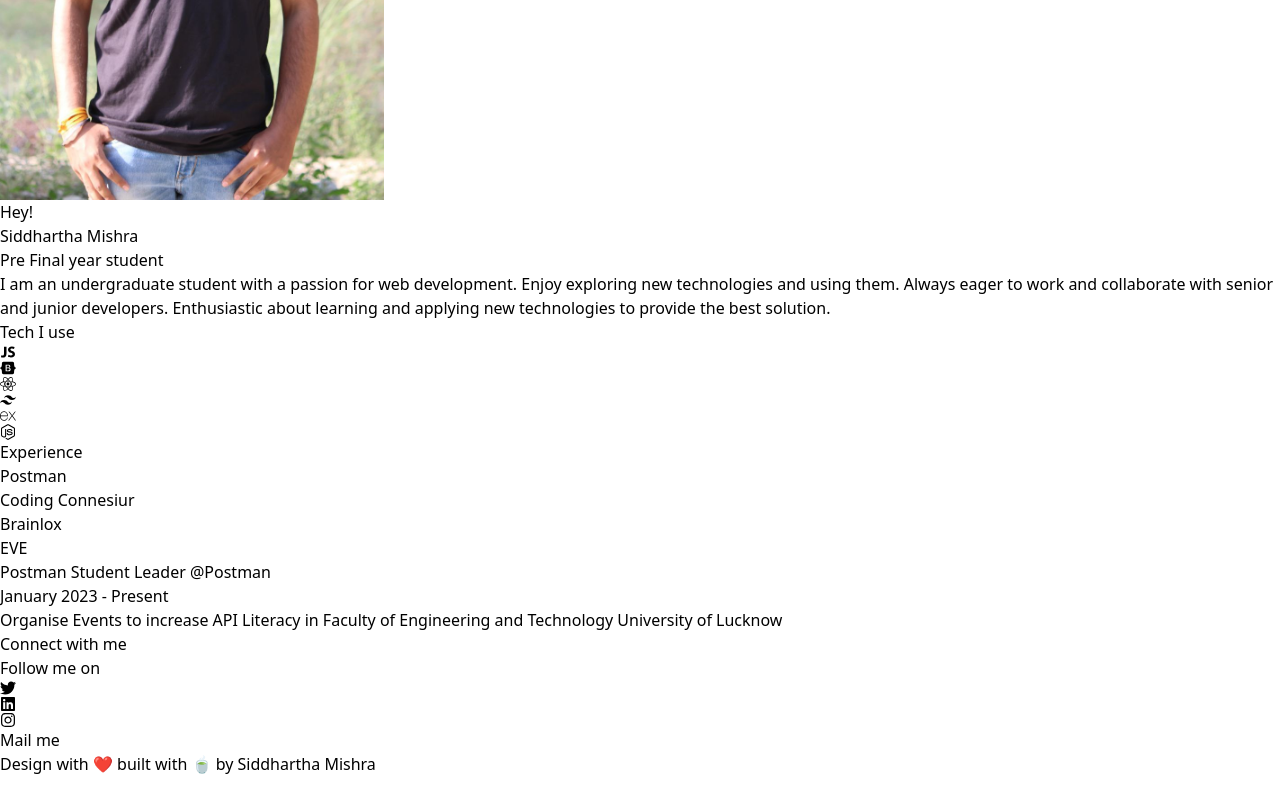
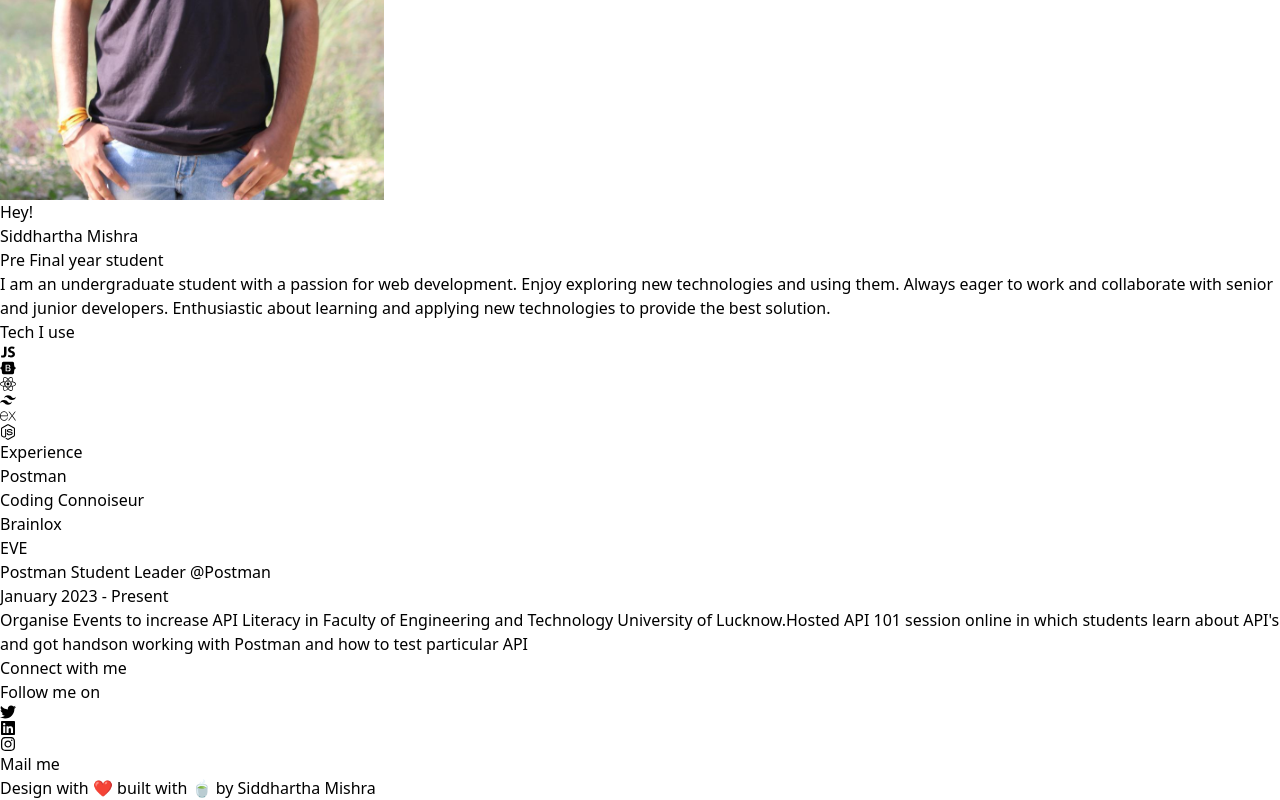
Before and after one commit to SiddharthaMishra-dev/Portfolio-react, a React (Vite) app: page / in a window 1280 px wide. Shown: the part 424-1224 px from the top of the page. Before the commit the page ends 1200 px from the top, so only its background shows below. Built offline with nearby package versions, Linux system fonts and the light colour scheme.

Commit message:
update UI and content

```diff
--- a/package.json
+++ b/package.json
@@ -9,6 +9,7 @@
     "preview": "vite preview"
   },
   "dependencies": {
+    "@emotion/react": "^11.10.6",
     "react": "^18.2.0",
     "react-dom": "^18.2.0",
     "react-icons": "^4.8.0",
--- a/src/About.jsx
+++ b/src/About.jsx
@@ -32,10 +32,12 @@
             </div>
 
             <div className="technologies text-gray-200 p-10 lg:w-3/4 m-auto mt-32 mb-32 bg-slate-800 rounded-md">
-                <h3 className="text-5xl text-center m-5 ">Tech I use</h3>
+                <h3 className="text-5xl text-center m-5"><span className="active">Tech I use</span></h3>
                 <div className="flex gap-36 w-1/2 m-auto p-10 justify-center">
                     <div>
-                        <div className="p-3 text-4xl  hover:-translate-y-1 duration-300 hover:text-sky-500"><IoLogoJavascript/></div>
+                        <div className="p-3 text-4xl  hover:-translate-y-1 duration-300 hover:text-sky-500">
+                            <IoLogoJavascript/>
+                        </div>
                         <div className="p-3 text-4xl  hover:-translate-y-1 duration-300 hover:text-sky-500"><FaBootstrap/></div>
                         <div className="p-3 text-4xl  hover:-translate-y-1 duration-300 hover:text-sky-500"><FaReact/></div>
                     </div>
@@ -53,7 +55,7 @@
                         {
                             experience.map((job,index1)=>{
                                 return(
-                                    <p key={index1} onClick={()=>handleChange(job.id)} className={`p-1 text-lg cursor-pointer hover:text-sky-500 ${job.id === index && 'active'}`}>
+                                    <p key={index1} onClick={()=>handleChange(job.id)} className={`p-1 text-xl cursor-pointer hover:text-sky-500 ${job.id === index && 'active'}`}>
                                         {job.company}
                                     </p>
                                 )
@@ -61,7 +63,7 @@
                         }
                     </div >
                     <div className="job-item p-5 bg-slate-800 rounded-md mt-5">
-                        <p className="text-2xl text-sky-500 font-bold shadow-2xl"><span className="text-gray-200">{experience[index].designation}</span> @{experience[index].company}</p>
+                        <p className="text-2xl text-sky-500 font-bold"><span className="text-gray-200">{experience[index].designation}</span> @{experience[index].company}</p>
                         <p className="mt-2 text-gray-400">{experience[index].tenure}</p>
                         <article className="mt-2">
                             {experience[index].description}
@@ -70,7 +72,7 @@
             </div>
 
             <div className="connect text-gray-200 p-10  mb-32">
-                <h3 className="text-5xl text-center m-5">Connect with me</h3>
+                <h3 className="text-5xl text-center m-5"><span className="active">Connect with me</span></h3>
                 <div className="follow flex flex-col items-center">
                     <p className="p-5 text-slate-400">Follow me on </p>
                     <ul className="flex gap-5 p-5">
--- a/src/Projects.jsx
+++ b/src/Projects.jsx
@@ -10,7 +10,7 @@
         <div className='m-0 w-full h-screen flex flex-col justify-between'>
             <Nav/>
             <div className="text-gray-200">
-                <h2 className=" text-3xl text-center m-10">I have made these</h2>
+                <h2 className=" text-3xl text-center m-10"><span className="active p-1">I have built these</span></h2>
                 <div className="flex flex-col justify-center items-center">
                     <div className="rounded-md mt-10 m-10 shadow-2xl  md:flex items-center md:w-3/4 ">
                         <div className="bg-sky-500 md:w-4/5">
@@ -55,10 +55,6 @@
                     </div>
 
 
-
-
-
-
                 </div>
             </div>
             <Footer/>
--- a/src/data.js
+++ b/src/data.js
@@ -3,24 +3,28 @@
         company:"Postman",
         designation:"Postman Student Leader",
         tenure:"January 2023 - Present",
-        description:"Organise Events to increase API Literacy in Faculty of Engineering and Technology University of Lucknow"
+        description:"Organise Events to increase API Literacy in Faculty of Engineering and Technology University of Lucknow.Hosted API 101 session online in which students learn about API's and got handson working with Postman and how to test particular API",
+        image:""
     },{
         id:1,
         designation:"Member",
-        company:"Coding Connesiur",
-        tenure:"march 2023 - present",
-        description:"Tech Team Member. My day to day task involve updating website, managing mails ,forms and mainly organising backend "
+        company:"Coding Connoiseur",
+        tenure:"March 2022 - present",
+        image:"",
+        description:"Tech Team Member. My day to day task involve updating website, managing mails ,forms and mainly organising backend.We have hosted Code Fiesta, 3 day tech event with numerous challenges and quizez.Apart from this, we host may seminars and coding competition on monthly basis to foster coding culture in the college."
     },{
         id:2,
         designation:"Reactjs Intern",
         company:"Brainlox",
-        tenure:"march 2023 - present",
-        description:"Built new react components in brainlox.ai website.Work with nextjs website. Also integrate API to the frontend"
+        tenure:"March 2023 - present",
+        image:"",
+        description:"Built new react components in brainlox.ai website.Work with nextjs website. Also integrate API to the frontend of the website to establish proper flow of data. Built components that fetches data from the API and dynamically changes data in the website"
     },{
         id:3,
         designation:"Frontend Intern",
         company:"EVE",
-        tenure:"february 2023 - March 2023",
+        tenure:"February 2023 - March 2023",
+        image:"",
         description:"Work on React website and production website . Design various pages of the websites. Opt best practices to increase SEO"
     }
 ]
```
Also changed, not shown: 2 other files (tests, documents, lock files or other folders).
